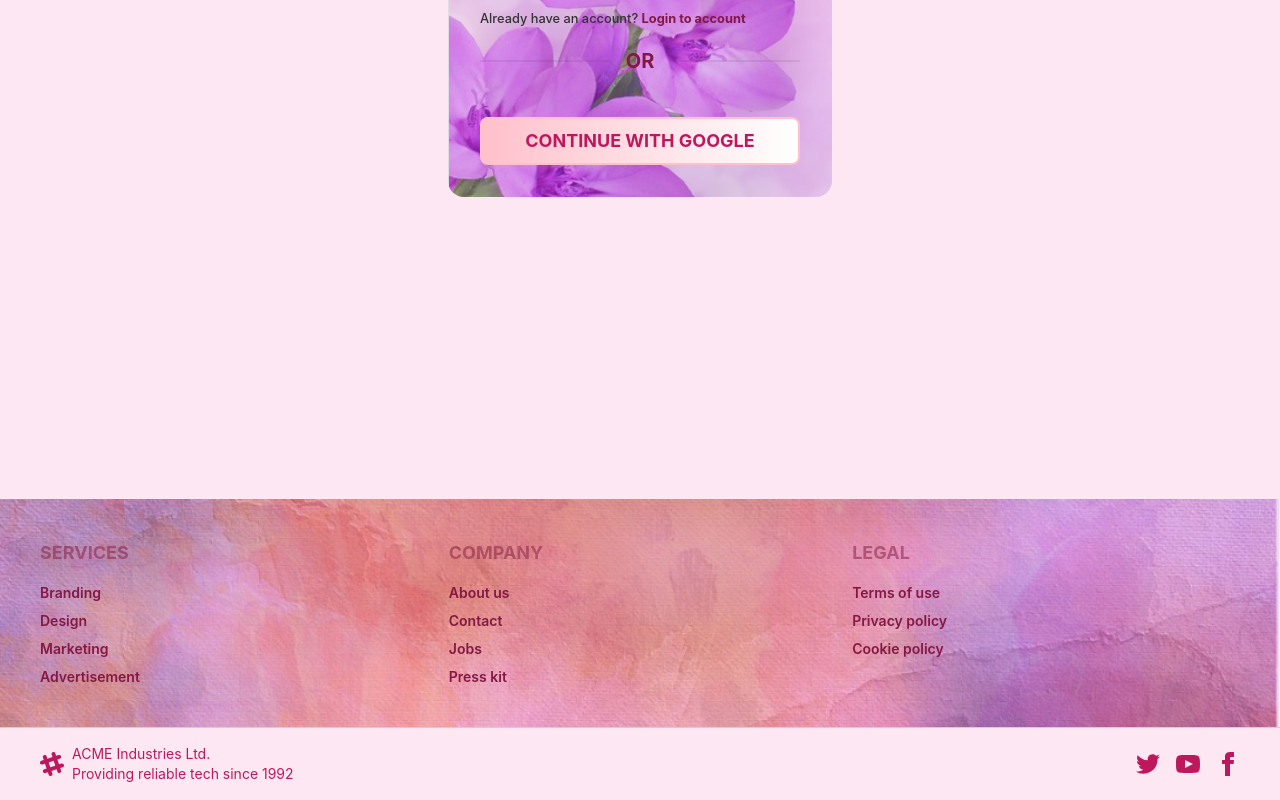
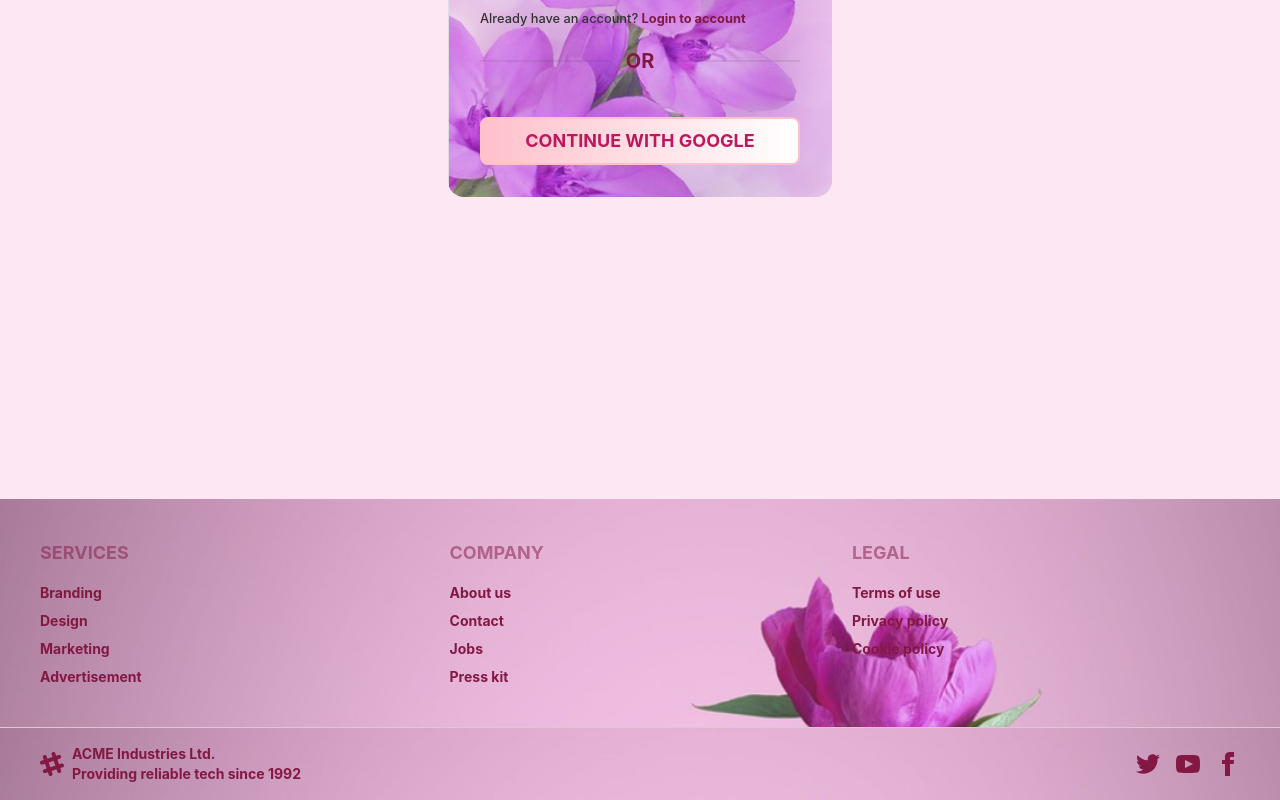
Before and after one commit to Humayra-Akter/flower-bouquet-client, a React (Create React App) app: page /signup in a window 1280 px wide. Shown: the part 685-1485 px from the top of the page. Built offline with nearby package versions, Linux system fonts and the light colour scheme; no server answers.

Commit message:
route changed

```diff
--- a/src/Pages/Appointment/Appointment.js
+++ b/src/Pages/Appointment/Appointment.js
@@ -1,6 +1,6 @@
 import React, { useState } from 'react';
 import AppointmentBanner from './AppointmentBanner/AppointmentBanner';
-import AvailableAppointments from './AvailableAppointments/AvailableAppointments';
+import AvailableAppointments from './AppointmentBanner/AvailableAppointments';
 
 const Appointment = () => {
         const [selectedDate, setSelectedDate] = useState(new Date());
--- a/src/Pages/Login/Login.js
+++ b/src/Pages/Login/Login.js
@@ -1,4 +1,4 @@
-import React from 'react';
+import React, { useEffect } from 'react';
 import bg from '../../assets/images/rosebg.png'
 import { useSignInWithEmailAndPassword, useSignInWithGoogle } from 'react-firebase-hooks/auth';
 import auth from '../../firebase.init'
@@ -22,9 +22,11 @@ const Login = () => {
 
         let from = location.state?.from?.pathname || "/";
 
-        if (gUser || user) {
-                navigate(from, { replace: true });
-        }
+        useEffect(() => {
+                if (gUser || user) {
+                        navigate(from, { replace: true });
+                }
+        }, [user, gUser, navigate, from]);
 
         if (gLoading || loading) {
                 return <Loading></Loading>
--- a/src/Pages/Shared/Footer.js
+++ b/src/Pages/Shared/Footer.js
@@ -1,6 +1,6 @@
 import React from 'react';
 import { Link } from 'react-router-dom';
-import bg from '../../assets/images/background.png'
+import bg from '../../assets/images/vassel.png'
 
 const Footer = () => {
         return (
@@ -13,29 +13,32 @@ const Footer = () => {
                                 className="footer p-10 mt-60 bg-pink-100 text-sm font-semibold text-pink-900">
                                 <div>
                                         <span className="footer-title font-bold text-lg text-black-900">Services</span>
-                                        <Link className="link link-hover">Branding</Link>
-                                        <Link className="link link-hover">Design</Link>
-                                        <Link className="link link-hover">Marketing</Link>
-                                        <Link className="link link-hover">Advertisement</Link>
+                                        <Link className="link font-bold text-sm text-pink-900 link-hover">Branding</Link>
+                                        <Link className="link font-bold text-sm text-pink-900 link-hover">Design</Link>
+                                        <Link className="link font-bold text-sm text-pink-900 link-hover">Marketing</Link>
+                                        <Link className="link font-bold text-sm text-pink-900 link-hover">Advertisement</Link>
                                 </div>
                                 <div>
                                         <span className="footer-title font-bold text-lg text-pink-900">Company</span>
-                                        <Link className="link link-hover">About us</Link>
-                                        <Link className="link link-hover">Contact</Link>
-                                        <Link className="link link-hover">Jobs</Link>
-                                        <Link className="link link-hover">Press kit</Link>
+                                        <Link className="link font-bold text-sm text-pink-900 link-hover">About us</Link>
+                                        <Link className="link font-bold text-sm text-pink-900 link-hover">Contact</Link>
+                                        <Link className="link font-bold text-sm text-pink-900 link-hover">Jobs</Link>
+                                        <Link className="link font-bold text-sm text-pink-900 link-hover">Press kit</Link>
                                 </div>
                                 <div>
                                         <span className="footer-title font-bold text-lg text-pink-900">Legal</span>
-                                        <Link className="link link-hover">Terms of use</Link>
-                                        <Link className="link link-hover">Privacy policy</Link>
-                                        <Link className="link link-hover">Cookie policy</Link>
+                                        <Link className="link font-bold text-sm text-pink-900 link-hover">Terms of use</Link>
+                                        <Link className="link font-bold text-sm text-pink-900 link-hover">Privacy policy</Link>
+                                        <Link className="link font-bold text-sm text-pink-900 link-hover">Cookie policy</Link>
                                 </div>
                         </footer>
-                        <footer className="footer px-10 py-4 border-t bg-pink-100 text-pink-700 border-base-300">
+                        <footer style={{
+                                background: `url(${bg})`,
+                                backgroundSize: 'cover'
+                        }} className="footer px-10 py-4 border-t bg-pink-100 text-pink-900 border-base-300">
                                 <div className="items-center grid-flow-col">
                                         <svg width="24" height="24" viewBox="0 0 24 24" xmlns="http://www.w3.org/2000/svg" fillRule="evenodd" clipRule="evenodd" className="fill-current"><path d="M22.672 15.226l-2.432.811.841 2.515c.33 1.019-.209 2.127-1.23 2.456-1.15.325-2.148-.321-2.463-1.226l-.84-2.518-5.013 1.677.84 2.517c.391 1.203-.434 2.542-1.831 2.542-.88 0-1.601-.564-1.86-1.314l-.842-2.516-2.431.809c-1.135.328-2.145-.317-2.463-1.229-.329-1.018.211-2.127 1.231-2.456l2.432-.809-1.621-4.823-2.432.808c-1.355.384-2.558-.59-2.558-1.839 0-.817.509-1.582 1.327-1.846l2.433-.809-.842-2.515c-.33-1.02.211-2.129 1.232-2.458 1.02-.329 2.13.209 2.461 1.229l.842 2.515 5.011-1.677-.839-2.517c-.403-1.238.484-2.553 1.843-2.553.819 0 1.585.509 1.85 1.326l.841 2.517 2.431-.81c1.02-.33 2.131.211 2.461 1.229.332 1.018-.21 2.126-1.23 2.456l-2.433.809 1.622 4.823 2.433-.809c1.242-.401 2.557.484 2.557 1.838 0 .819-.51 1.583-1.328 1.847m-8.992-6.428l-5.01 1.675 1.619 4.828 5.011-1.674-1.62-4.829z"></path></svg>
-                                        <p>ACME Industries Ltd. <br />Providing reliable tech since 1992</p>
+                                        <p className='text-pink-900 font-bold'>ACME Industries Ltd. <br />Providing reliable tech since 1992</p>
                                 </div>
                                 <div className="md:place-self-center md:justify-self-end">
                                         <div className="grid grid-flow-col gap-4">
```
Also changed, not shown: src/Pages/Appointment/AppointmentBanner/AppointmentOptions.js (renamed from src/Pages/Appointment/AvailableAppointments/AppointmentOptions.js), src/Pages/Appointment/AppointmentBanner/AvailableAppointments.js (renamed from src/Pages/Appointment/AvailableAppointments/AvailableAppointments.js).
